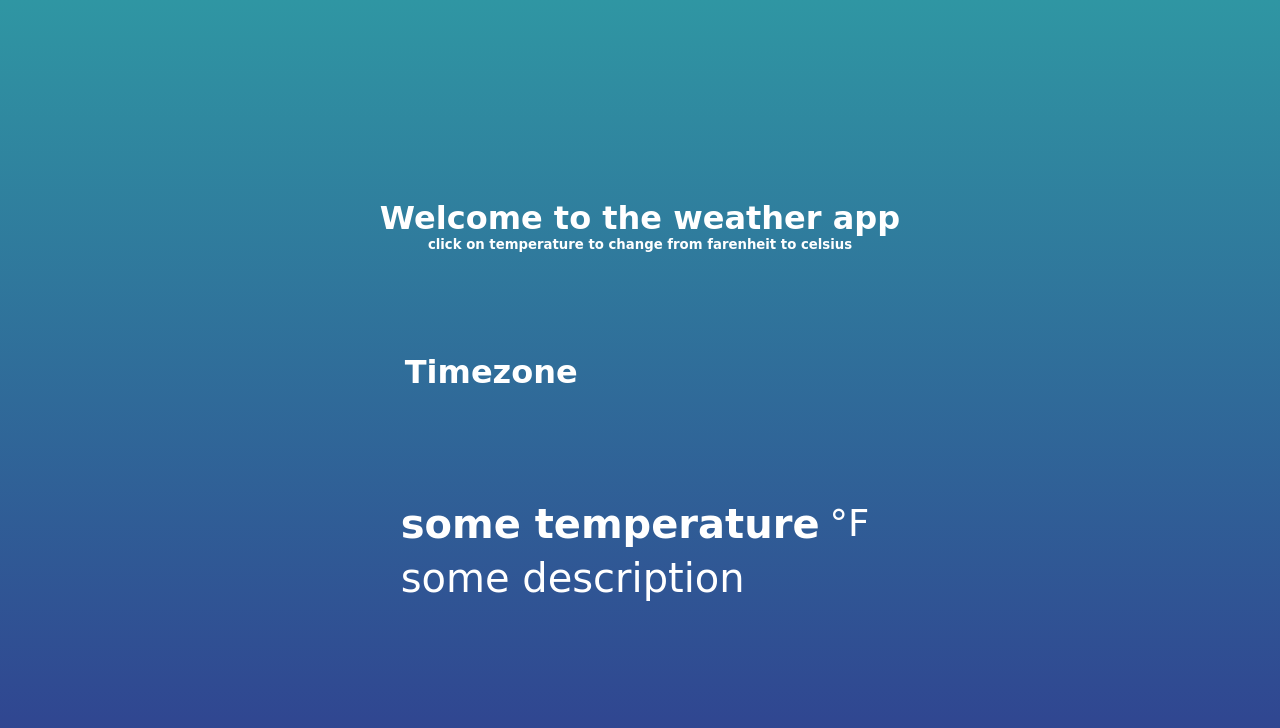
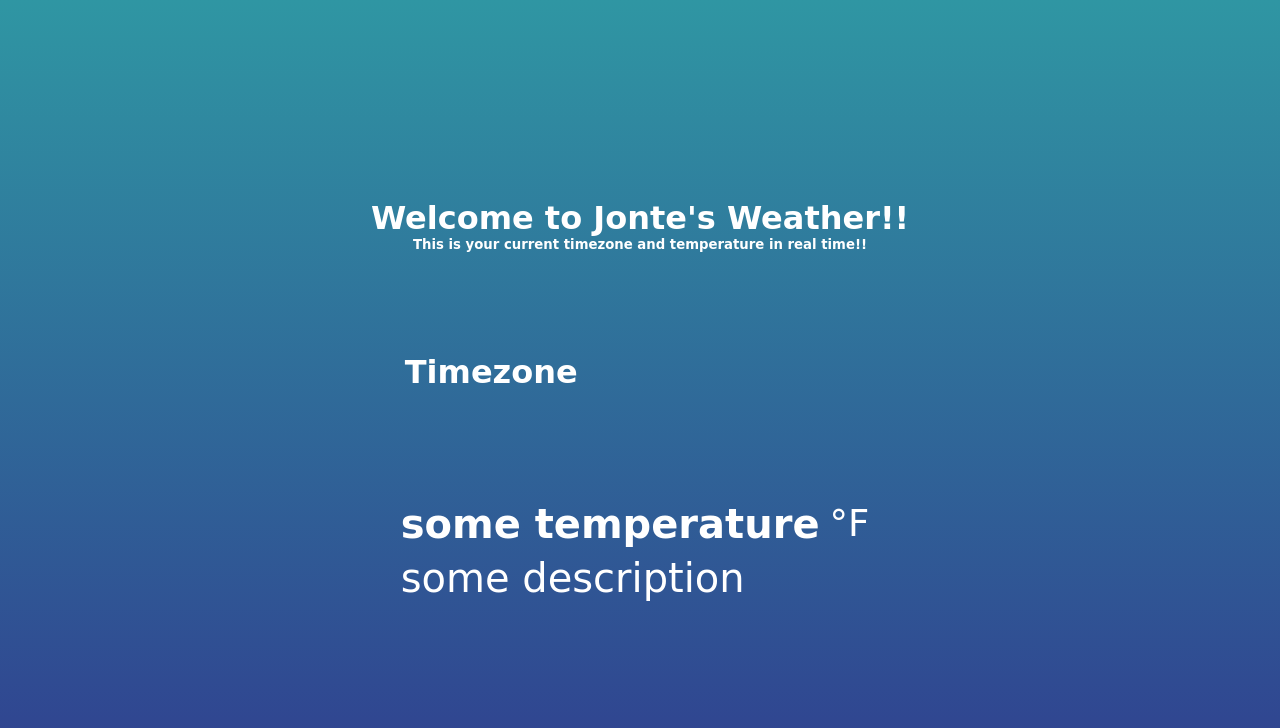
Before and after one commit to johnmwaura08/weather-app-js, a plain HTML site: page index.html in a window 1280 px wide. Drawn offline with Linux system fonts and the light colour scheme.

Commit message:
updated text

```diff
--- a/index.html
+++ b/index.html
@@ -12,8 +12,8 @@
 </head>
 
 <body>
-    <h1>Welcome to the weather app</h1>
-    <h5>click on temperature to change from farenheit to celsius </h5>
+     <h1>Welcome to Jonte's Weather!!</h1>
+   <h5>This is your current timezone and temperature in real time!!</h5>
 
     <div class="location">
         <h1 class="location-timezone">Timezone</h1>
```
